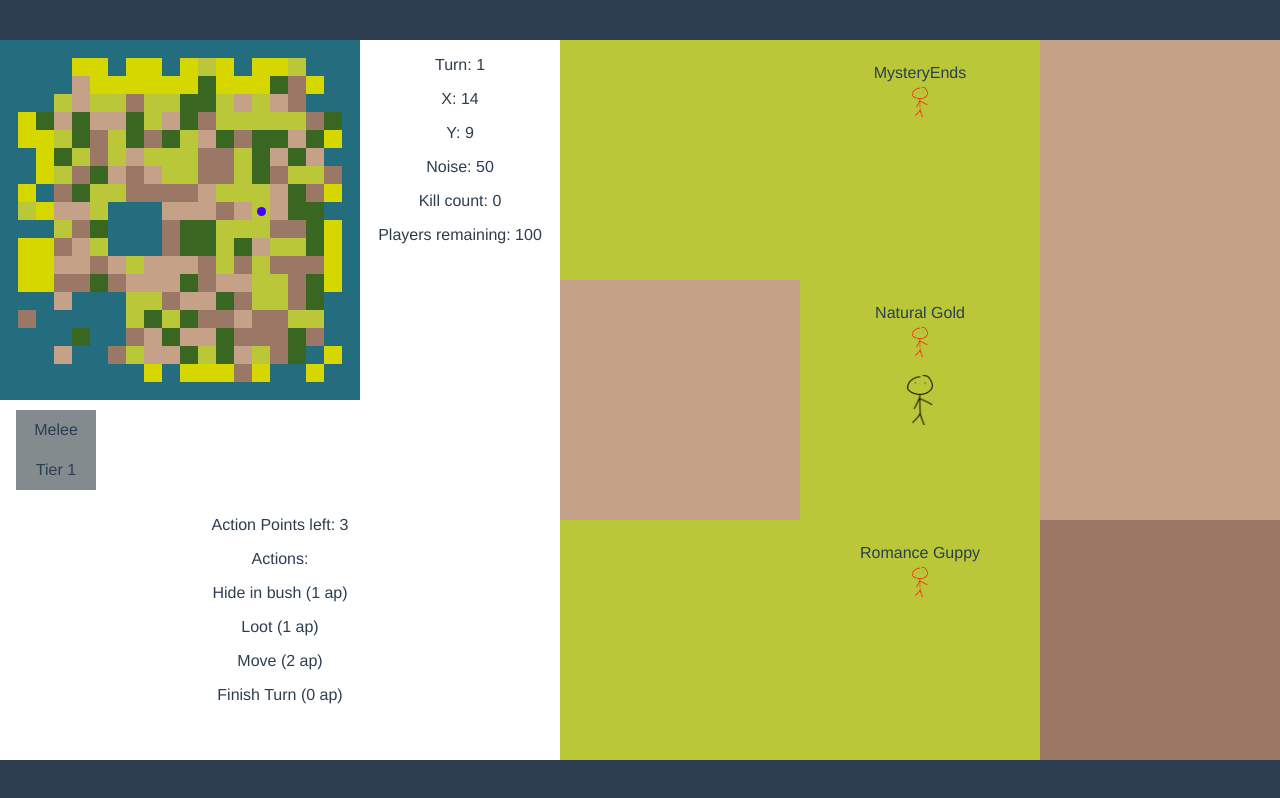
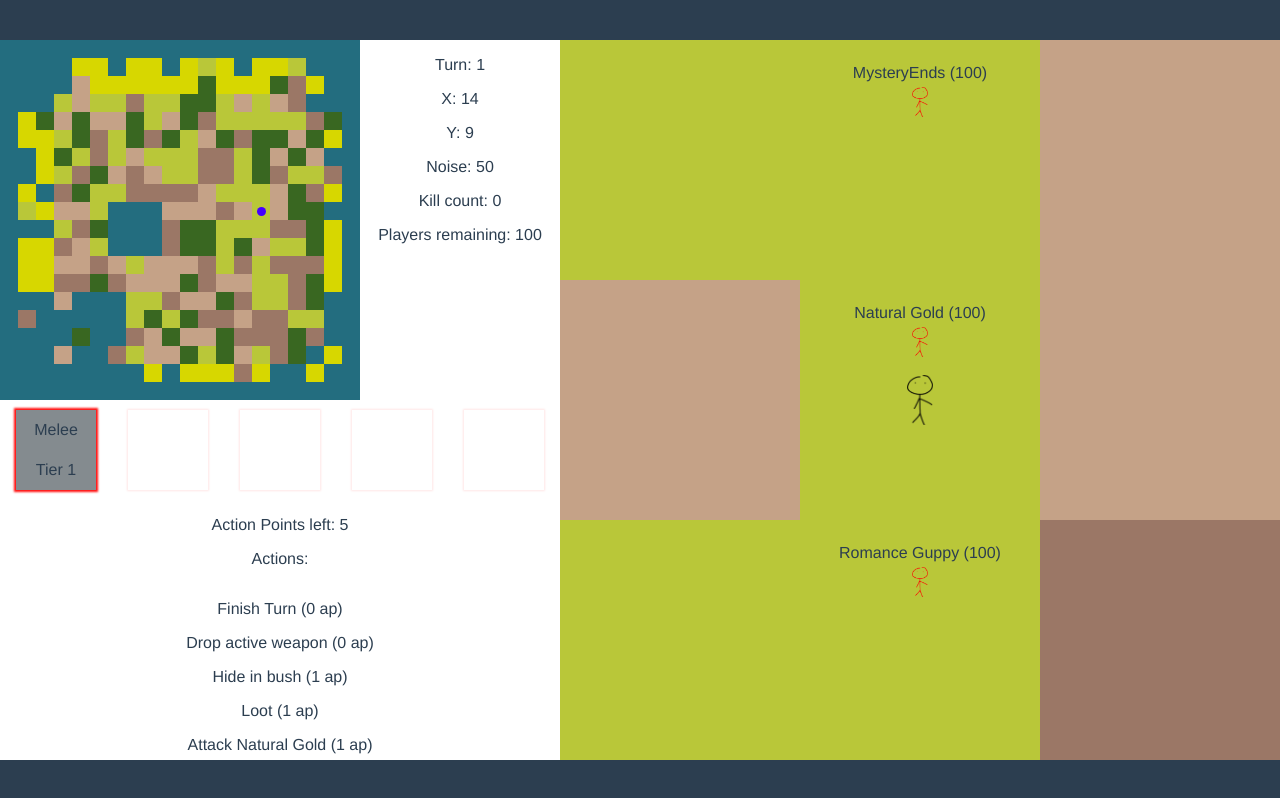
Before and after one commit to NiciusB/alakajam-3, a Vue app: page / in a window 1280 px wide. Built offline with nearby package versions, Linux system fonts and the light colour scheme.

Commit message:
Improved actions

```diff
--- a/src/App.vue
+++ b/src/App.vue
@@ -44,6 +44,10 @@ export default {
 @import "./css/normalize.min.css";
 @import "./css/main.css";
 
+*, :after, :before {
+    box-sizing: border-box;
+}
+
 #app {
   font-family: 'Avenir', Helvetica, Arial, sans-serif;
   -webkit-font-smoothing: antialiased;
--- a/src/components/Map/Cell.vue
+++ b/src/components/Map/Cell.vue
@@ -3,7 +3,7 @@
   <div v-else @click="cellClicked" class="cell" :style="{backgroundColor}">
     <div class="badguys">
       <div v-for="player in enemies" :key="player.id" >
-        <span>{{player.name}}</span>
+        <span>{{player.name}} ({{player.health}})</span>
         <img src="@/assets/badguy.png" />
       </div>
     </div>
--- a/src/components/PlayerActions/InventorySlot.vue
+++ b/src/components/PlayerActions/InventorySlot.vue
@@ -19,13 +19,15 @@ export default {
   methods: {
     slotClicked() {
       if (!this.item) return false
-      this.game.controlledPlayer.inventory.drop(this.item)
+      this.game.controlledPlayer.inventory.activeWeapon = this.item
     }
   },
   computed: {
     classNames() {
       const classNames = {}
       classNames.slot = true
+      if (this.item === false) return classNames
+      classNames.active = this.item === this.game.controlledPlayer.inventory.activeWeapon
       classNames[`tier${this.item.tier}`] = true
       return classNames
     }
@@ -38,6 +40,29 @@ export default {
     width: 80px;
     height: 80px;
     cursor: pointer;
+    transition: 0.2s all ease-out;
+    box-shadow: 0 0 2px 1px rgba(255, 0, 0, 0.1);
+    &.active {
+      box-shadow: 0 0 2px 2px rgba(255, 0, 0, 0.95);
+    }
+    &.tier1 {
+      background: #848B8F;
+    }
+    &.tier2 {
+      background: #008000;
+      color: #ccc;
+    }
+    &.tier3 {
+      background: #3366ff;
+      color: #ccc;
+    }
+    &.tier4 {
+      background: #800080;
+      color: #ccc;
+    }
+    &.tier5 {
+      background: #ff6600;
+    }
     >div {
       width: 80px;
       height: 80px;
@@ -49,20 +74,5 @@ export default {
           margin: 0;
       }
     }
-    &.tier1 {
-      background: #848B8F;
-    }
-    &.tier2 {
-      background: #008000;
-    }
-    &.tier3 {
-      background: #3366ff;
-    }
-    &.tier4 {
-      background: #800080;
-    }
-    &.tier5 {
-      background: #ff6600;
-    }
   }
 </style>
--- a/src/components/PlayerActions/index.vue
+++ b/src/components/PlayerActions/index.vue
@@ -3,7 +3,9 @@
     <Inventory :game="game" />
     <p>Action Points left: {{game.controlledPlayer.actionPoints}}</p>
     <p>Actions:</p>
-    <p class="action" @click="action.use(game.controlledPlayer)" v-for="action in availableActions" :key="action.name">{{action.name}} ({{action.actionPoints}} ap)</p>
+    <div class="action-list">
+      <p class="action" @click="action.use(game.controlledPlayer)" v-for="action in availableActions" :key="action.name">{{action.name}} ({{action.actionPoints}} ap)</p>
+    </div>
   </div>
 </template>
 
@@ -30,8 +32,12 @@ export default {
     width: 560px;
     height: 360px;
     text-align: center;
-    .action {
-      cursor: pointer;
+    .action-list {
+      overflow: auto;
+      max-height: 178px;
+      .action {
+        cursor: pointer;
+      }
     }
   }
 </style>
--- a/src/game/Game.js
+++ b/src/game/Game.js
@@ -25,7 +25,7 @@ class Game {
 
     this.turn++
     this.players.forEach(player => {
-      player.actionPoints = 3
+      player.actionPoints = 5
     })
   }
 }
--- a/src/game/Inventory.js
+++ b/src/game/Inventory.js
@@ -6,6 +6,7 @@ class Inventory {
     this.slots = [
       new Weapon('Melee', 1)
     ]
+    this.activeWeapon = this.slots[0]
   }
 
   isFull() {
@@ -16,6 +17,7 @@ class Inventory {
     var itemIndex = this.slots.indexOf(item)
     if (itemIndex === -1) return false
     this.slots.splice(itemIndex, 1)
+    if (item === this.activeWeapon) this.activeWeapon = this.slots.length ? this.slots[0] : false
     this.player.cell.loot.push(item)
   }
 
--- a/src/game/Player.js
+++ b/src/game/Player.js
@@ -43,9 +43,72 @@ class Player {
   availableActions() {
     const availableActions = []
     Object.keys(actions).forEach(actionName => {
-      if (actions[actionName].isAvailable(this)) availableActions.push(actions[actionName])
+      if (actionName === 'Attack') {
+        this.surroundingCells().forEach(cell => {
+          if (!cell.players) return true
+          cell.players.forEach(player => {
+            if (player !== this && actions[actionName].isAvailable(this, {player})) {
+              availableActions.push({
+                name: `${actions[actionName].name} ${player.name}`,
+                actionPoints: actions[actionName].actionPoints,
+                isAvailable: actions[actionName].isAvailable,
+                use: () => { actions[actionName].use(this, {player}) } // Custom run
+              })
+            }
+          })
+        })
+        return true
+      }
+
+      if (actions[actionName].isAvailable(this)) {
+        availableActions.push({
+          name: actions[actionName].name,
+          actionPoints: actions[actionName].actionPoints,
+          isAvailable: actions[actionName].isAvailable,
+          use: actions[actionName].use
+        })
+      }
     })
+
     return availableActions
+  }
+
+  inRangeFor(player) {
+    if (!this.inventory.activeWeapon) return false
+
+    var distance = Math.abs(player.cell.x - this.cell.x) + Math.abs(player.cell.y - this.cell.y)
+    if (['Melee', 'Shotgun'].indexOf(this.inventory.activeWeapon.type) !== -1) {
+      return distance <= 0
+    }
+    if (['Sniper'].indexOf(this.inventory.activeWeapon.type) !== -1) {
+      return distance <= 1
+    }
+    return false
+  }
+
+  attack(player) {
+    if (!this.inRangeFor(player)) return false
+    player.damage(this.inventory.activeWeapon.damage)
+  }
+
+  damage(damage) {
+    this.shield -= damage
+    if (this.shield < 0) {
+      this.health += this.shield
+      this.shield = 0
+      if (this.health <= 0) this.die()
+    }
+  }
+
+  die() {
+    if (this.inventory.slots.length) {
+      var todrop = this.inventory.slots.sort((a, b) => {
+        return a.tier > b.tier ? 1 : -1
+      })[0]
+      this.cell.loot.push(todrop)
+    }
+    this.cell.removePlayer(this)
+    this.game.players.splice(this.game.players.findIndex(player => player === this), 1)
   }
 }
 
--- a/src/game/Weapon.js
+++ b/src/game/Weapon.js
@@ -4,14 +4,19 @@ class Weapon {
     this.type = type
     this.tier = tier
     this.ammunition = this.defaultAmmunition(type, tier)
+    this.damage = this.calculateDamage(type, tier)
   }
 
   defaultAmmunition(type, tier) {
     if (type === 'Melee') return Infinity
-    if (type === 'Shotgun') return 10 * tier
-    if (type === 'Sniper') return 2 * tier
+    if (type === 'Shotgun') return 5 + 2 * tier
+    if (type === 'Sniper') return 2 + 1 * tier
+  }
 
-    return 10 * tier
+  calculateDamage(type, tier) {
+    if (type === 'Melee') return 10 * tier
+    if (type === 'Shotgun') return 20 * tier
+    if (type === 'Sniper') return 20 + 10 * tier
   }
 }
 
--- a/src/game/actions.js
+++ b/src/game/actions.js
@@ -1,11 +1,43 @@
 
 const actions = {}
+
+actions.FinishTurn = {
+  name: 'Finish Turn',
+  actionPoints: 0,
+  isAvailable: function (player) {
+    return player === player.game.controlledPlayer
+  },
+  use: function (player) {
+    if (!this.isAvailable(player)) return false
+
+    player.game.nextTurn()
+    return true
+  }
+}
+
+actions.DropActiveWeapon = {
+  name: 'Drop active weapon',
+  actionPoints: 0,
+  isAvailable: function (player) {
+    if (this.actionPoints > player.actionPoints) return false
+    if (!player.inventory.activeWeapon) return false
+    return true
+  },
+  use: function (player) {
+    if (!this.isAvailable(player)) return false
+    player.actionPoints -= this.actionPoints
+
+    player.inventory.drop(player.inventory.activeWeapon)
+    return true
+  }
+}
 
 actions.HideInBush = {
   name: 'Hide in bush',
   actionPoints: 1,
   isAvailable: function (player) {
     if (this.actionPoints > player.actionPoints) return false
+    if (['Ocean', 'Lake'].indexOf(player.cell.biome.name) !== -1) return false
     return true
   },
   use: function (player) {
@@ -37,9 +69,27 @@ actions.Loot = {
   }
 }
 
+actions.Attack = {
+  name: 'Attack',
+  actionPoints: 1,
+  isAvailable: function (player, options = {}) {
+    if (typeof options.player === 'undefined') return false
+    if (this.actionPoints > player.actionPoints) return false
+    if (!player.inventory.activeWeapon) return false
+    if (!player.inRangeFor(options.player)) return false
+    return true
+  },
+  use: function (player, options = {}) {
+    if (!this.isAvailable(player, options)) return false
+    player.actionPoints -= this.actionPoints
+    player.attack(options.player)
+    return true
+  }
+}
+
 actions.Move = {
   name: 'Move',
-  actionPoints: 2,
+  actionPoints: 3,
   isAvailable: function (player, options = {}) {
     if (this.actionPoints > player.actionPoints) return false
     if (!(typeof options.x === 'undefined' || typeof options.y === 'undefined') && !player.game.map.cell(options.x, options.y).biome) return false
@@ -57,18 +107,4 @@ actions.Move = {
   }
 }
 
-actions.FinishTurn = {
-  name: 'Finish Turn',
-  actionPoints: 0,
-  isAvailable: function (player) {
-    return player === player.game.controlledPlayer
-  },
-  use: function (player) {
-    if (!this.isAvailable(player)) return false
-
-    player.game.nextTurn()
-    return true
-  }
-}
-
 export default actions
--- a/src/game/loot.js
+++ b/src/game/loot.js
@@ -3,7 +3,6 @@ import Weapon from './Weapon'
 export default function (luck) {
   var type = Math.random() < 0.2 ? 'Sniper' : (Math.random() < 0.2 ? 'Melee' : 'Shotgun')
   var rollDice = luck - Math.floor(Math.random() * 50)
-  console.log(rollDice)
   var tier = rollDice > 50 ? 5 : (rollDice > 40 ? 4 : (rollDice > 30 ? 3 : (rollDice > 20 ? 2 : 1)))
   return new Weapon(type, tier)
 }
```
